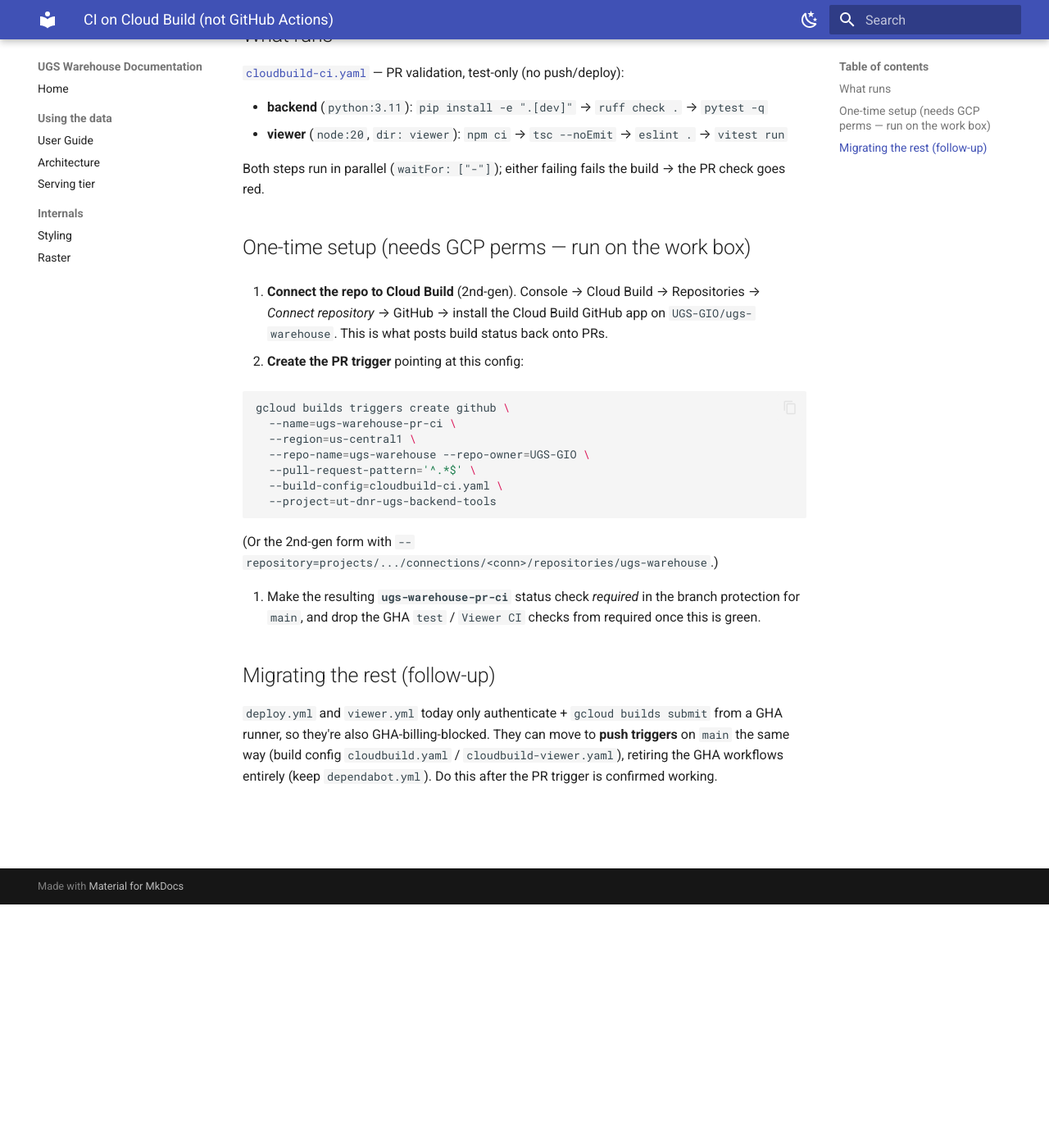
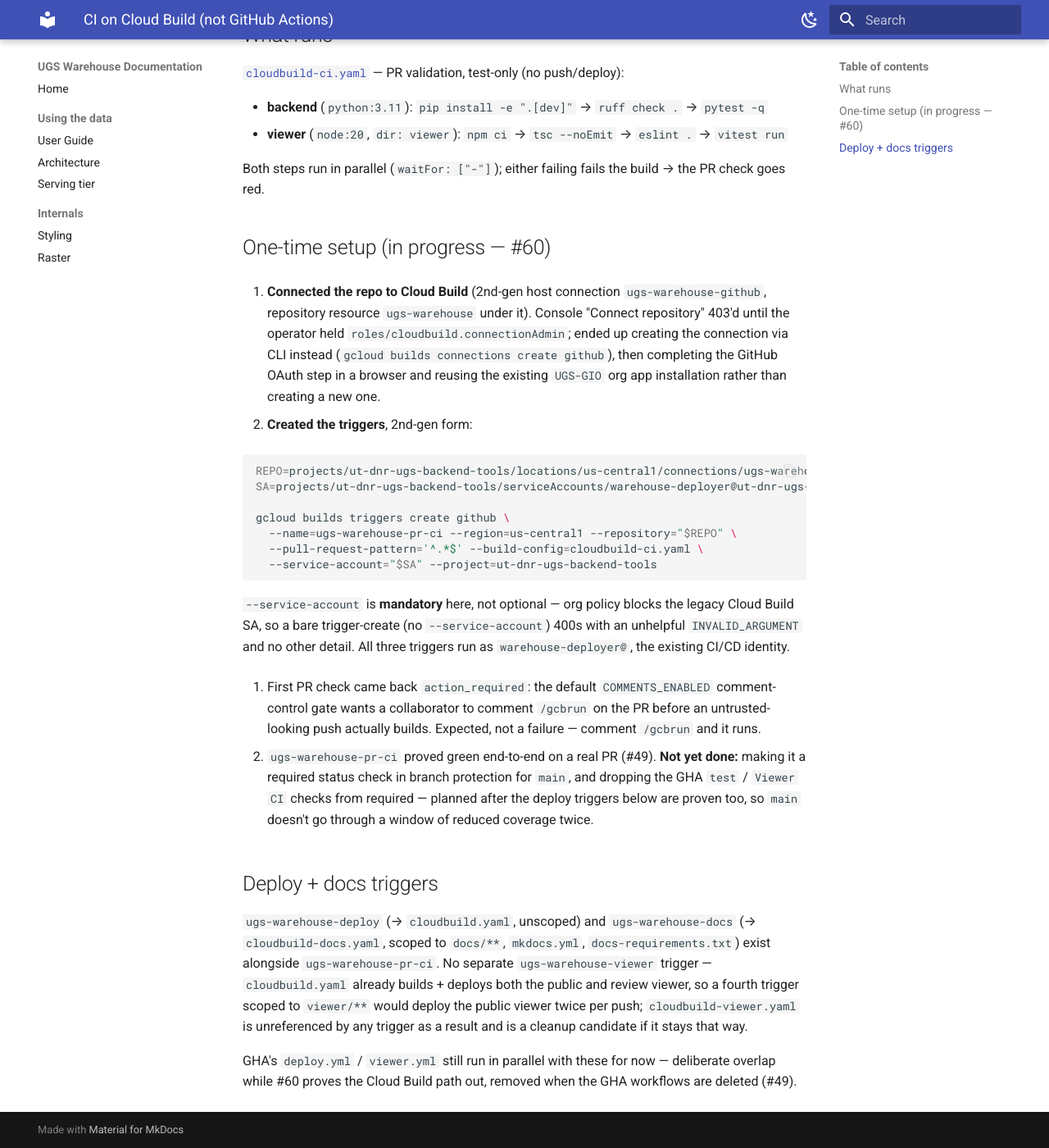
Before and after one commit to UGS-GIO/ugs-warehouse, an MkDocs documentation site: the page built from docs/CLOUD_BUILD_CI.md, in a window 1280 px wide and 1400 px high, scrolled down 297 px. Shown: the whole window at 82% size. Built offline with MkDocs 1.6.1 and Material for MkDocs 9.7.7, drawn with Linux system fonts in a browser that asks for light colours.

Commit message:
docs(ci): record the real Cloud Build trigger setup (#60)

````diff
--- a/docs/CLOUD_BUILD_CI.md
+++ b/docs/CLOUD_BUILD_CI.md
@@ -14,32 +14,48 @@
 
 Both steps run in parallel (`waitFor: ["-"]`); either failing fails the build → the PR check goes red.
 
-## One-time setup (needs GCP perms — run on the work box)
+## One-time setup (in progress — #60)
 
-1. **Connect the repo to Cloud Build** (2nd-gen). Console → Cloud Build → Repositories → *Connect
-   repository* → GitHub → install the Cloud Build GitHub app on `UGS-GIO/ugs-warehouse`. This is
-   what posts build status back onto PRs.
+1. **Connected the repo to Cloud Build** (2nd-gen host connection `ugs-warehouse-github`, repository
+   resource `ugs-warehouse` under it). Console "Connect repository" 403'd until the operator held
+   `roles/cloudbuild.connectionAdmin`; ended up creating the connection via CLI instead
+   (`gcloud builds connections create github`), then completing the GitHub OAuth step in a browser
+   and reusing the existing `UGS-GIO` org app installation rather than creating a new one.
 
-2. **Create the PR trigger** pointing at this config:
+2. **Created the triggers**, 2nd-gen form:
 
    ```bash
+   REPO=projects/ut-dnr-ugs-backend-tools/locations/us-central1/connections/ugs-warehouse-github/repositories/ugs-warehouse
+   SA=projects/ut-dnr-ugs-backend-tools/serviceAccounts/warehouse-deployer@ut-dnr-ugs-backend-tools.iam.gserviceaccount.com
+
    gcloud builds triggers create github \
-     --name=ugs-warehouse-pr-ci \
-     --region=us-central1 \
-     --repo-name=ugs-warehouse --repo-owner=UGS-GIO \
-     --pull-request-pattern='^.*$' \
-     --build-config=cloudbuild-ci.yaml \
-     --project=ut-dnr-ugs-backend-tools
+     --name=ugs-warehouse-pr-ci --region=us-central1 --repository="$REPO" \
+     --pull-request-pattern='^.*$' --build-config=cloudbuild-ci.yaml \
+     --service-account="$SA" --project=ut-dnr-ugs-backend-tools
    ```
 
-   (Or the 2nd-gen form with `--repository=projects/.../connections/<conn>/repositories/ugs-warehouse`.)
+   `--service-account` is **mandatory** here, not optional — org policy blocks the legacy Cloud
+   Build SA, so a bare trigger-create (no `--service-account`) 400s with an unhelpful
+   `INVALID_ARGUMENT` and no other detail. All three triggers run as `warehouse-deployer@`, the
+   existing CI/CD identity.
 
-3. Make the resulting **`ugs-warehouse-pr-ci`** status check *required* in the branch protection for
-   `main`, and drop the GHA `test` / `Viewer CI` checks from required once this is green.
+3. First PR check came back `action_required`: the default `COMMENTS_ENABLED` comment-control gate
+   wants a collaborator to comment `/gcbrun` on the PR before an untrusted-looking push actually
+   builds. Expected, not a failure — comment `/gcbrun` and it runs.
 
-## Migrating the rest (follow-up)
+4. `ugs-warehouse-pr-ci` proved green end-to-end on a real PR (#49). **Not yet done:** making it a
+   required status check in branch protection for `main`, and dropping the GHA `test` / `Viewer CI`
+   checks from required — planned after the deploy triggers below are proven too, so `main` doesn't
+   go through a window of reduced coverage twice.
 
-`deploy.yml` and `viewer.yml` today only authenticate + `gcloud builds submit` from a GHA runner, so
-they're also GHA-billing-blocked. They can move to **push triggers** on `main` the same way (build
-config `cloudbuild.yaml` / `cloudbuild-viewer.yaml`), retiring the GHA workflows entirely (keep
-`dependabot.yml`). Do this after the PR trigger is confirmed working.
+## Deploy + docs triggers
+
+`ugs-warehouse-deploy` (→ `cloudbuild.yaml`, unscoped) and `ugs-warehouse-docs` (→
+`cloudbuild-docs.yaml`, scoped to `docs/**`, `mkdocs.yml`, `docs-requirements.txt`) exist alongside
+`ugs-warehouse-pr-ci`. No separate `ugs-warehouse-viewer` trigger — `cloudbuild.yaml` already builds
++ deploys both the public and review viewer, so a fourth trigger scoped to `viewer/**` would deploy
+the public viewer twice per push; `cloudbuild-viewer.yaml` is unreferenced by any trigger as a
+result and is a cleanup candidate if it stays that way.
+
+GHA's `deploy.yml` / `viewer.yml` still run in parallel with these for now — deliberate overlap
+while #60 proves the Cloud Build path out, removed when the GHA workflows are deleted (#49).
````
